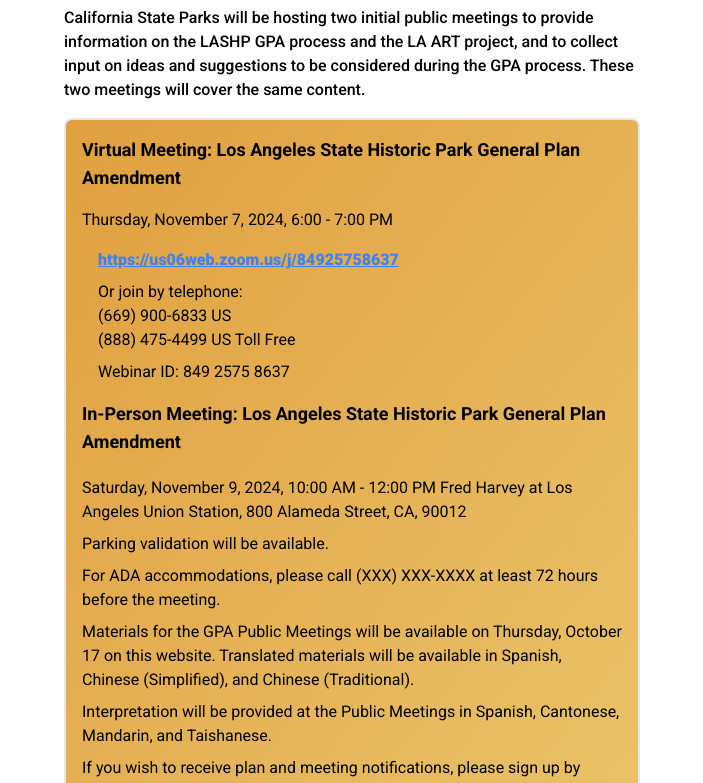
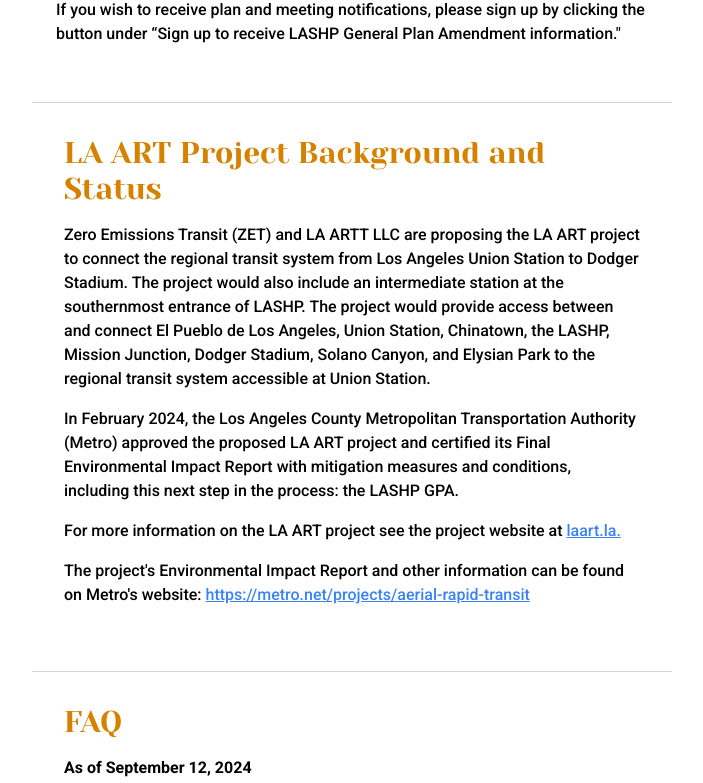
Before and after one commit to AECOMVizStudio/la_art, a React (Vite) app: page / in a window 1280 px wide. Shown: the part 1860-2643 px from the top of the page, without its empty margins (120-823 px from the left). Built offline with nearby package versions, Linux system fonts and the light colour scheme.

Commit message:
removed dates ans upcoming meetings info, now in different branch to be re-added later

```diff
--- a/src/components/children/Headings/Upcoming.tsx
+++ b/src/components/children/Headings/Upcoming.tsx
@@ -5,49 +5,16 @@ const Upcoming = () => {
     return (
         <section
         tabIndex={0}
-        className="border-t border-gray-300 mb-8 p-8"
+        className="border-t border-gray-300 mb-8 p-6"
     >
 
           <h2 className="text-3xl yeseva font-bold text-burnt-orange">
           Upcoming Meetings
           </h2>
 
-          <p className="font-medium pt-4">The LASHP GPA public outreach effort is scheduled to begin in Fall 2024 and will extend into Spring 2025.</p>
-          <p className="font-medium py-4">California State Parks will be hosting two initial public meetings to provide information on the LASHP GPA process and the LA ART project, and to collect input on ideas and suggestions to be considered during the GPA process. These two meetings will cover the same content.</p>
+          <p className="font-medium py-4">The LASHP GPA public outreach effort is scheduled to begin in Fall/Winter 2024/2025 and will extend into Spring 2025</p>
 
-            <div className="bg-gradient-to-br from-[rgba(214,128,0,0.75)] to-[rgba(227,175,55,0.75)] border-2 border-gray-200 rounded-lg p-2 md:px-4">
-
-
-                <div>
-                    <h4 className="font-semibold pt-2 text-lg">Virtual Meeting: Los Angeles State Historic Park General Plan Amendment</h4>
-                    <p className="font-normal pt-4">Thursday, November 7, 2024, 6:00 - 7:00 PM </p>
-                    <div className="font-normal pt-4 mx-4 overflow-x-hidden w-[80%]">
-                        <a className="text-blue-500 underline font-extrabold" href='https://us06web.zoom.us/j/84925758637' target="_blank" rel="noopener noreferrer">https://us06web.zoom.us/j/84925758637</a>
-                        <div className="py-2">
-                            <p>Or join by telephone:</p>
-                            <p>(669) 900-6833 US</p>
-                            <p>(888) 475-4499 US Toll Free</p>
-                        </div>
-                        <p>Webinar ID: 849 2575 8637</p>
-                    </div>
-                </div>
-
-                <div className="font-normal">
-                    <h5 className="font-semibold py-4 text-lg">In-Person Meeting: Los Angeles State Historic Park General Plan Amendment</h5>
-                        <div className="py-1">
-                            Saturday, November 9, 2024, 10:00 AM - 12:00 PM
-                            Fred Harvey at Los Angeles Union Station, 800 Alameda Street, CA, 90012
-                        </div>
-                        <div className="py-1">Parking validation will be available.</div>
-                        <div className="py-1">For ADA accommodations, please call (XXX) XXX-XXXX at least 72 hours before the meeting. </div>
-                        <div className="py-1">Materials for the GPA Public Meetings will be available on Thursday, October 17 on this website. Translated materials will be available in Spanish, Chinese (Simplified), and Chinese (Traditional). </div>
-                        <div className="py-1">Interpretation will be provided at the Public Meetings in Spanish, Cantonese, Mandarin, and Taishanese.</div>
-                        <div className="py-1">If you wish to receive plan and meeting notifications, please sign up by clicking the button under “Sign up to receive LASHP General Plan Amendment information."</div>
-                </div>
-
-                {/* <img src="/CalStateParkLogo.png" alt="" className="absolute opacity-15" id="upcomingWatermark"></img> */}
-
-            </div>
+          <div className="font-medium">If you wish to receive plan and meeting notifications, please sign up by clicking the button under “Sign up to receive LASHP General Plan Amendment information."</div>
 
           </section>
 
```
